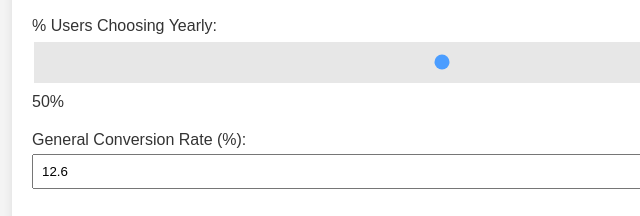
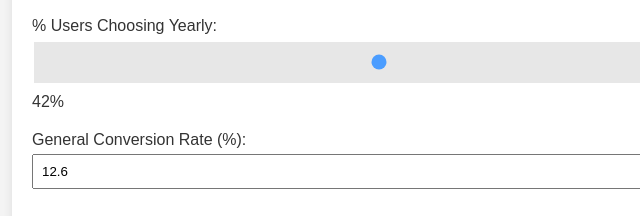
Before and after one commit to siragnabih/saas-pricing-calculator, a plain HTML site: page index.html in a window 1280 px wide. Shown: the part 191-407 px from the top of the page, 208-848 px from the left. Drawn offline with Linux system fonts and the light colour scheme.

Commit message:
Update project files

```diff
--- a/index.html
+++ b/index.html
@@ -19,7 +19,7 @@
         <!-- Percentage of Users Choosing Yearly -->
         <div class="input-group">
             <label>% Users Choosing Yearly:</label>
-            <input type="range" id="percent-yearly" min="0" max="100" value="50">
+            <input type="range" id="percent-yearly" min="0" max="100" value="42">
             <span id="percent-yearly-value">42%</span>
         </div>
 
```
